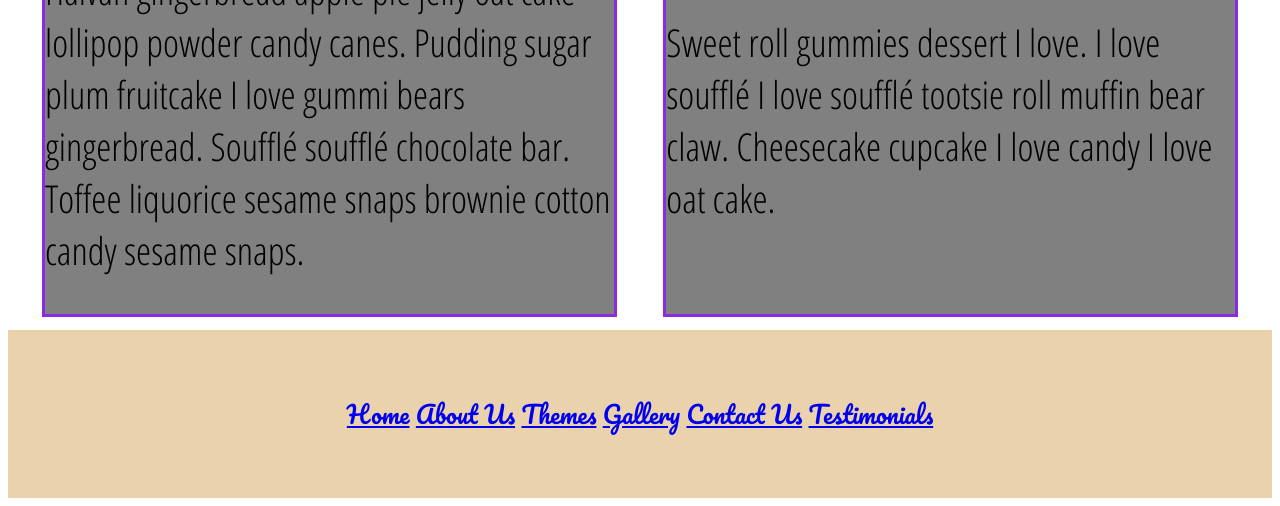
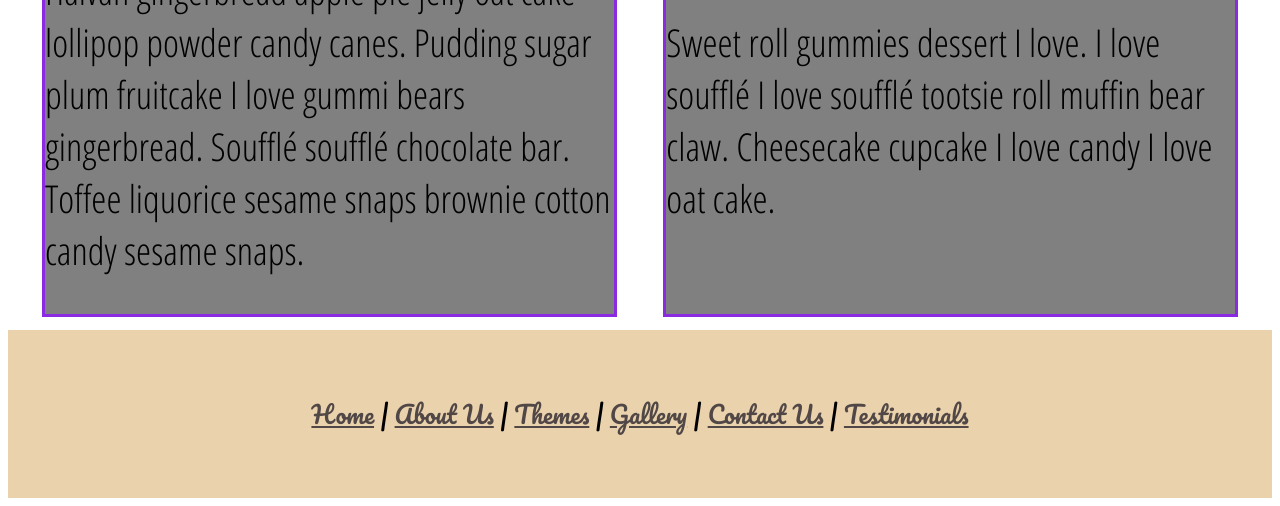
Before and after one commit to HarryHenryGebel/marketing, a plain HTML site: page Testimonials.html in a window 1280 px wide. Shown: the part 1808-2314 px from the top of the page. Drawn offline with Linux system fonts and the light colour scheme.

Commit message:
Fixed the footer and the footer nav

```diff
--- a/Testimonials.css
+++ b/Testimonials.css
@@ -134,6 +134,10 @@
     padding: 5%;
   }
 
+  footer nav a {
+    color: #504746;
+  }
+
   @media(max-width: 500px) {
     .testimonial-header img {
      width: 100%;
--- a/Testimonials.html
+++ b/Testimonials.html
@@ -84,12 +84,12 @@
     <footer>
         <section class="footer">
             <nav>
-                <a href= "index.html" class= "home-page">Home</a>
-                <a href= "about.html" class= "about-page">About Us</a>
-                <a href= "themes.html" class= "themes-page">Themes</a>
-                <a href= "Gallery.html" class= "gallery-page">Gallery</a>
-                <a href= "Contact.html" class= "contact-page">Contact Us</a>
-                <a href= "Testimonials.html" class= "testimonials-page">Testimonials</a>
+                <a href="/home.html/">Home</a> |
+                <a href="/about.html">About Us</a> |
+                <a href="/themes.html">Themes</a> |
+                <a href="/galley.html">Gallery</a> |
+                <a href="/contact.html">Contact Us</a> |
+                <a href="/testimonials.html">Testimonials</a>
             </nav>
         </section>
     </footer>
```
